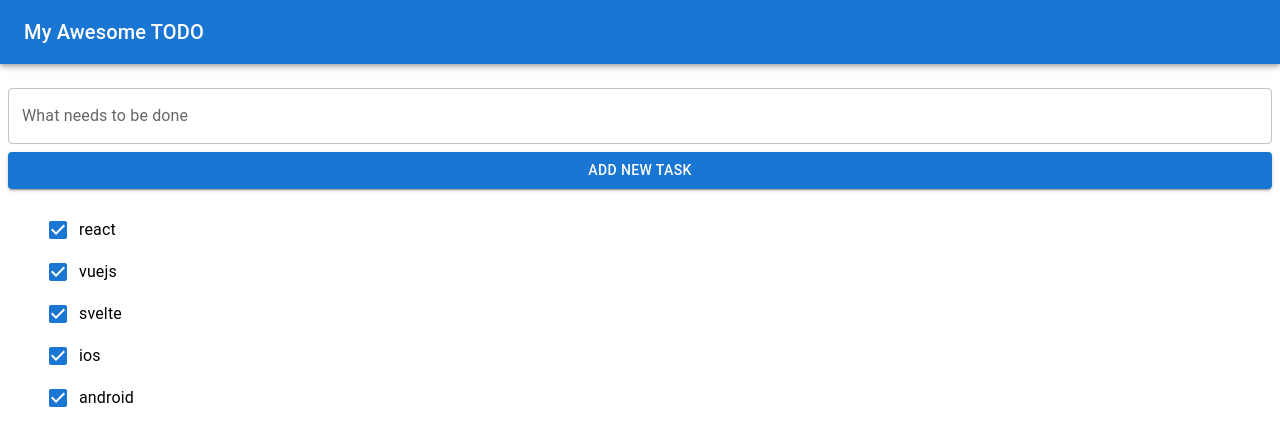
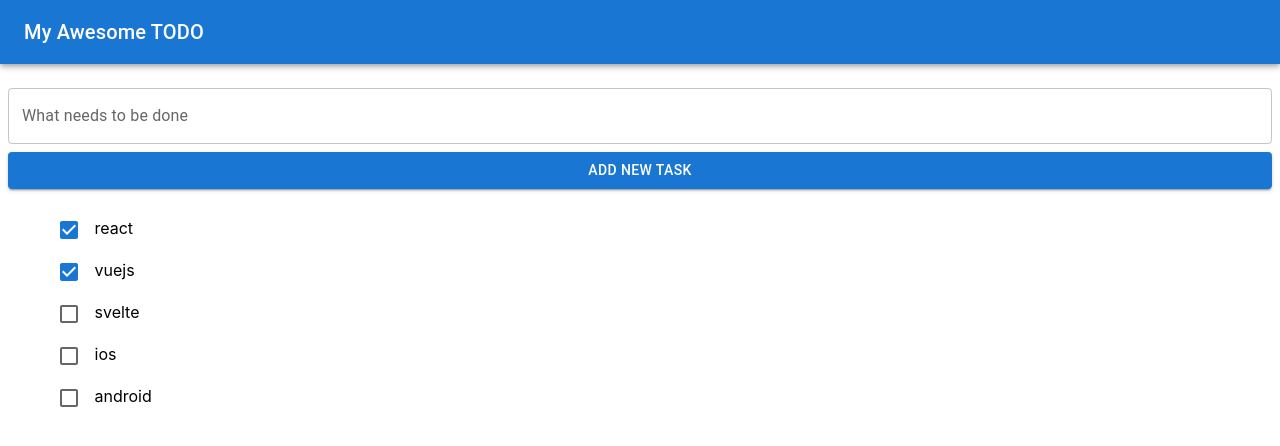
Before and after one commit to code4jhon/todo, a React (Create React App) app in the folder todo-react/: page / in a window 1280 px wide. Shown: the top 446 px of the page. Built offline with nearby package versions, Linux system fonts and the light colour scheme.

Commit message:
Use the completed prop to mark tasks as checked.

```diff
--- a/todo-react/src/App.js
+++ b/todo-react/src/App.js
@@ -12,11 +12,11 @@ function App() {
         <TextField id="outlined-basic" fullWidth label="What needs to be done" variant="outlined" style={{'marginTop': '16px'}} />
         <Button variant="contained" fullWidth component="span" style={{'marginTop': '8px'}}>Add new task</Button>
         <ul style={{'marginTop': '20px'}}>
-          <TodoItem name="react"></TodoItem>
-          <TodoItem name="vuejs"></TodoItem>
-          <TodoItem name="svelte"></TodoItem>
-          <TodoItem name="ios"></TodoItem>
-          <TodoItem name="android"></TodoItem>
+          <TodoItem name="react" completed={true}></TodoItem>
+          <TodoItem name="vuejs" completed={true}></TodoItem>
+          <TodoItem name="svelte" completed={false}></TodoItem>
+          <TodoItem name="ios" completed={false}></TodoItem>
+          <TodoItem name="android" completed={false}></TodoItem>
         </ul>
       </div>
     </div>
--- a/todo-react/src/components/TodoItem.js
+++ b/todo-react/src/components/TodoItem.js
@@ -1,9 +1,9 @@
-import { Checkbox, FormControlLabel } from '@mui/material';
+import { Checkbox } from '@mui/material';
 
 export default function TodoItem(props) {
   return (
     <div>
-      <FormControlLabel control={<Checkbox defaultChecked />} label={props.name} />
+      <Checkbox checked={props.completed} /> {props.name}
     </div>
   )
 }
```
